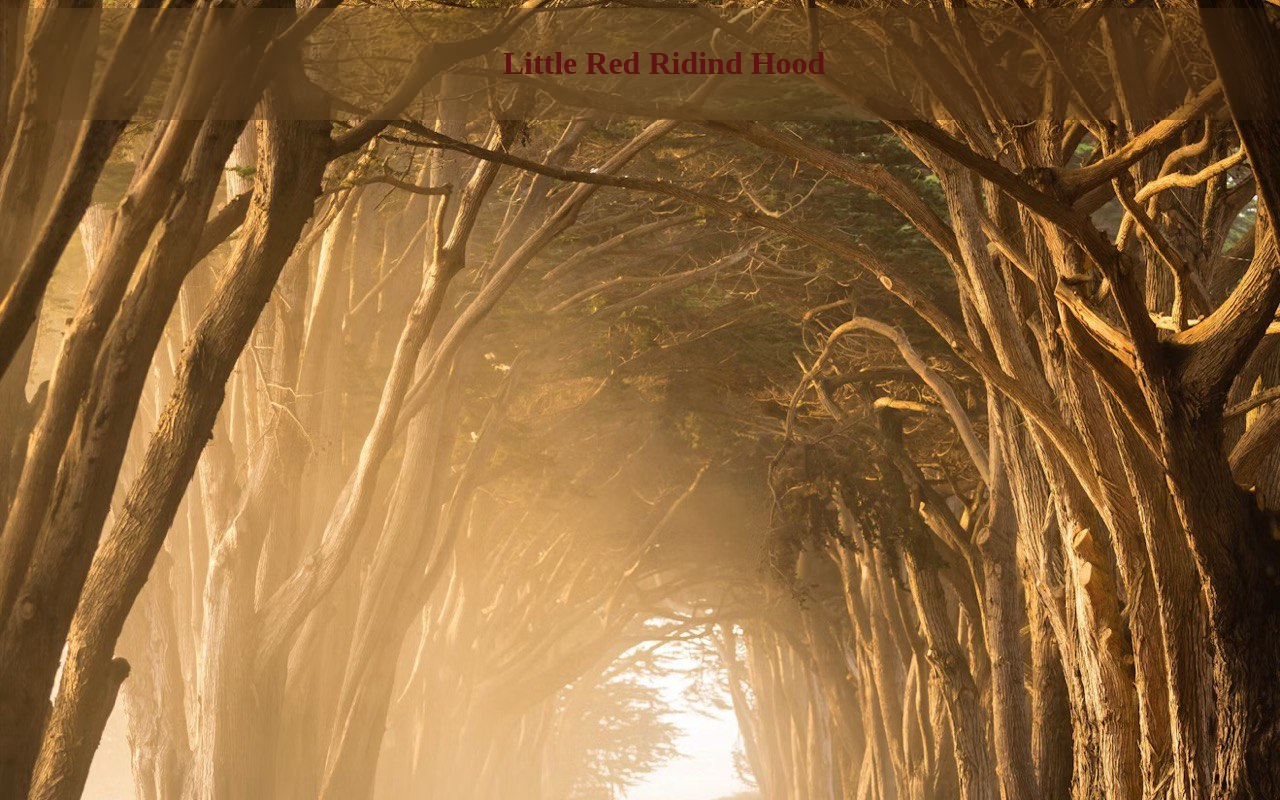
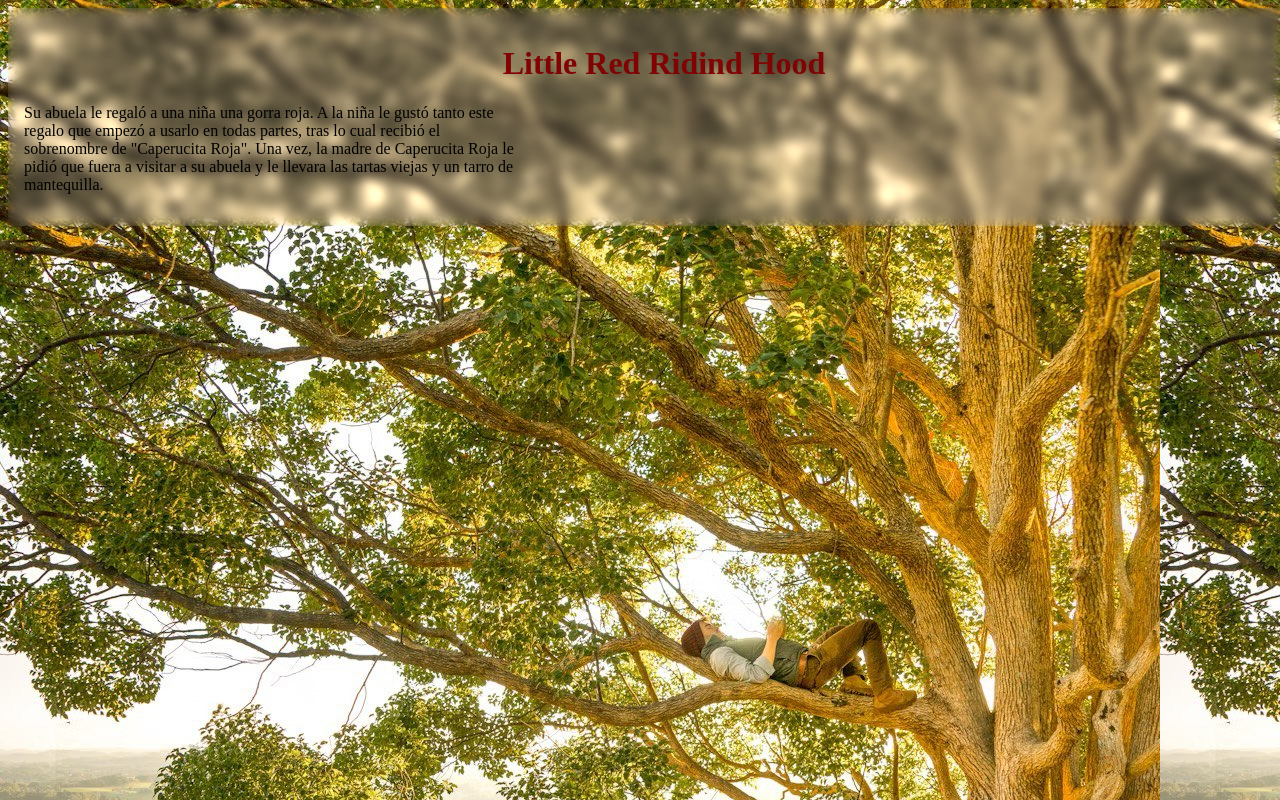
Before and after one commit to NepyAnna/Practice_Git_Little_Red_Riding_Hood, a plain HTML site: page index.html in a window 1280 px wide. Shown: the top 800 px of the page. Drawn offline with Linux system fonts and the light colour scheme.

Commit message:
add first paragraph

```diff
--- a/index.html
+++ b/index.html
@@ -10,6 +10,15 @@
     <header></header>
     <main>
         <h1 class="title">Little Red Ridind Hood</h1>
+        <div class="text">
+            <p>Su abuela le regaló a una niña una gorra roja.
+                A la niña le gustó tanto este regalo que empezó
+                a usarlo en todas partes, tras lo cual recibió
+                el sobrenombre de "Caperucita Roja". Una vez, la
+                madre de Caperucita Roja le pidió que fuera a visitar
+                a su abuela y le llevara las tartas viejas y un tarro
+                de mantequilla.</p>
+        </div>
     </main>
     <footer></footer>
 </body>
--- a/styles/style.css
+++ b/styles/style.css
@@ -1,16 +1,21 @@
 .title {
     display: flex;
     justify-content: center;
-    color: rgb(97, 18, 18);
-
-
+    color: rgb(129, 4, 4);
 }
 body {
     width: 100%;
-    background-image: url(../photoes/forest3.jpeg);
+    background-image: url(../photoes/photo5.jpeg);
+    backdrop-filter: blur(6px) sepia(90%);
     z-index: -1;
     padding: 1rem;
-    backdrop-filter: blur(50px);
+    /*backdrop-filter: blur(50px);*/
     overflow: hidden;
     object-fit: cover;
 }
+
+.text p {
+    width: 500px;
+    display: flex;
+    justify-content: end;
+}
```
Also changed, not shown: photoes/forest2.jpeg (deleted), photoes/photo5.jpeg (added), photoes/red_hat.jpeg (added), photoes/wolf.jpeg (added).
